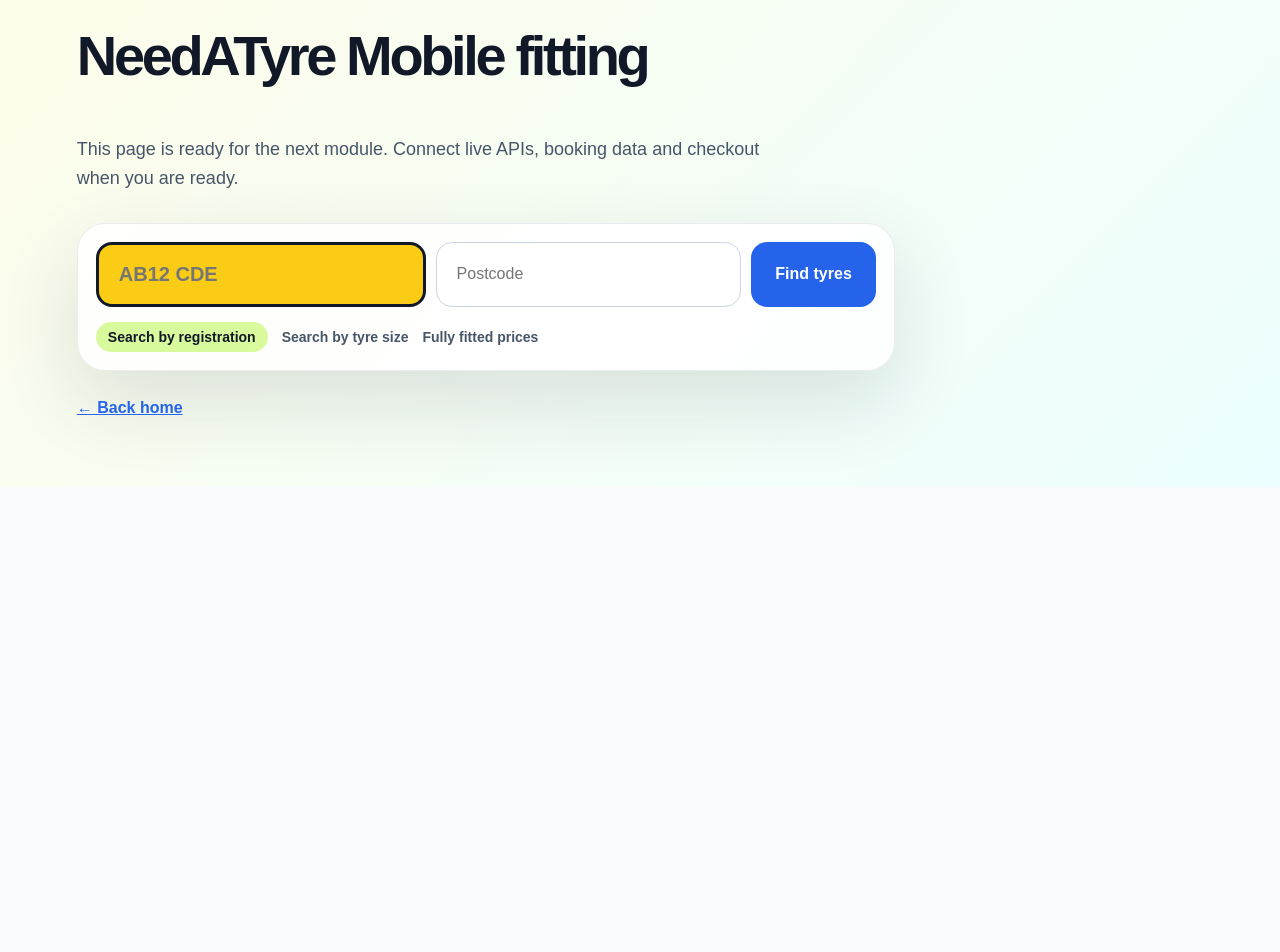
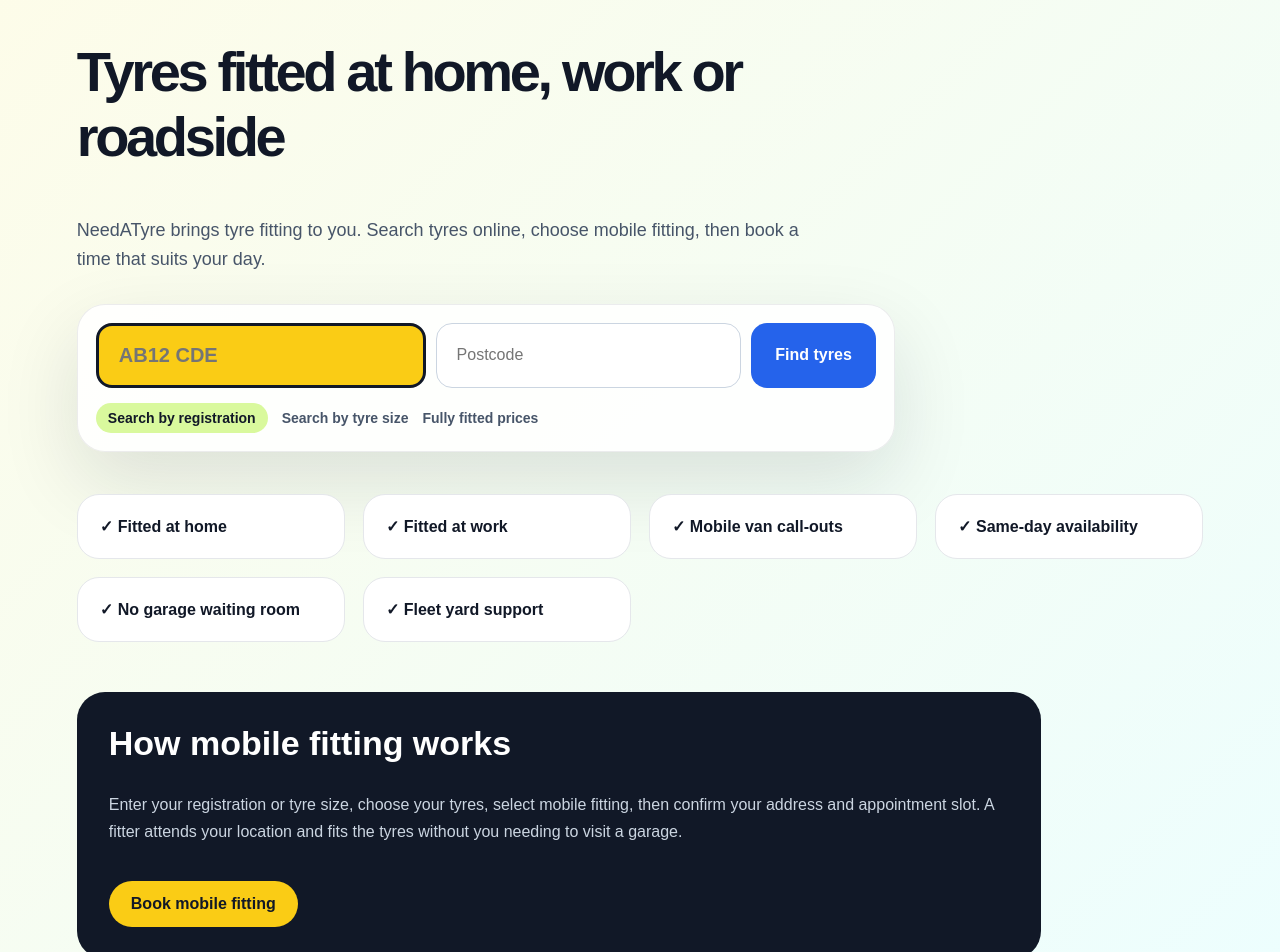
Before and after one commit to mcdowellautoservices/needatyre-platform, a Next.js app: page /mobile-fitting in a window 1280 px wide. Shown: the part 200-1152 px from the top of the page. Before the commit the page ends 800 px from the top, so only its background shows below. Built offline with nearby package versions, Linux system fonts and the light colour scheme.

Commit message:
Upgrade mobile fitting page

```diff
--- a/src/app/mobile-fitting/page.tsx
+++ b/src/app/mobile-fitting/page.tsx
@@ -1,18 +1,99 @@
 import Link from "next/link";
 import { Header } from "@/components/Header";
 import { SearchBox } from "@/components/SearchBox";
+
+const benefits = [
+  "Fitted at home",
+  "Fitted at work",
+  "Mobile van call-outs",
+  "Same-day availability",
+  "No garage waiting room",
+  "Fleet yard support",
+];
 
 export default function Page() {
   return (
     <main style={{ minHeight: "100vh", background: "#f8fafc", color: "#111827" }}>
       <Header />
+
       <section style={{ padding: "70px 6%", background: "linear-gradient(135deg,#fefce8,#ecfeff)" }}>
-        <span style={{ background: "#bef264", borderRadius: 999, padding: "8px 14px", fontWeight: 900, textTransform: "uppercase" }}>Mobile fitting</span>
-        <h1 style={{ fontSize: 56, letterSpacing: "-.06em", maxWidth: 800 }}>NeedATyre Mobile fitting</h1>
-        <p style={{ color: "#475569", fontSize: 18, maxWidth: 700, lineHeight: 1.6 }}>This page is ready for the next module. Connect live APIs, booking data and checkout when you are ready.</p>
-        <div style={{ marginTop: 30 }}><SearchBox /></div>
-        <Link href="/" style={{ display: "inline-flex", marginTop: 28, color: "#2563eb", fontWeight: 900 }}>← Back home</Link>
+        <span style={badge}>Mobile tyre fitting</span>
+
+        <h1 style={{ fontSize: 56, letterSpacing: "-0.06em", maxWidth: 850 }}>
+          Tyres fitted at home, work or roadside
+        </h1>
+
+        <p style={{ color: "#475569", fontSize: 18, maxWidth: 760, lineHeight: 1.6 }}>
+          NeedATyre brings tyre fitting to you. Search tyres online, choose mobile
+          fitting, then book a time that suits your day.
+        </p>
+
+        <div style={{ marginTop: 30 }}>
+          <SearchBox />
+        </div>
+
+        <section style={{ display: "grid", gridTemplateColumns: "repeat(auto-fit,minmax(220px,1fr))", gap: 18, marginTop: 42 }}>
+          {benefits.map((item) => (
+            <div key={item} style={card}>
+              ✓ {item}
+            </div>
+          ))}
+        </section>
+
+        <section style={darkBox}>
+          <h2 style={{ fontSize: 34, marginTop: 0 }}>How mobile fitting works</h2>
+          <p style={{ color: "#cbd5e1", lineHeight: 1.7 }}>
+            Enter your registration or tyre size, choose your tyres, select mobile
+            fitting, then confirm your address and appointment slot. A fitter attends
+            your location and fits the tyres without you needing to visit a garage.
+          </p>
+
+          <Link href="/booking" style={button}>
+            Book mobile fitting
+          </Link>
+        </section>
+
+        <Link href="/" style={{ display: "inline-flex", marginTop: 28, color: "#2563eb", fontWeight: 900 }}>
+          ← Back home
+        </Link>
       </section>
     </main>
   );
 }
+
+const badge: React.CSSProperties = {
+  background: "#bef264",
+  borderRadius: 999,
+  padding: "8px 14px",
+  fontWeight: 900,
+  textTransform: "uppercase",
+  display: "inline-flex",
+};
+
+const card: React.CSSProperties = {
+  background: "white",
+  border: "1px solid #e5e7eb",
+  borderRadius: 22,
+  padding: 22,
+  fontWeight: 800,
+};
+
+const darkBox: React.CSSProperties = {
+  marginTop: 50,
+  background: "#111827",
+  color: "white",
+  borderRadius: 28,
+  padding: 32,
+  maxWidth: 900,
+};
+
+const button: React.CSSProperties = {
+  display: "inline-flex",
+  marginTop: 20,
+  background: "#facc15",
+  color: "#111827",
+  padding: "14px 22px",
+  borderRadius: 999,
+  fontWeight: 900,
+  textDecoration: "none",
+};
```
